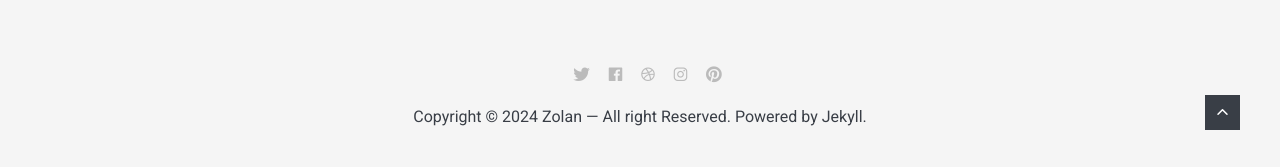
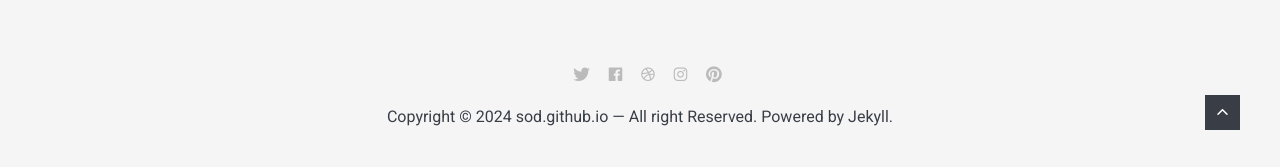
Before and after one commit to sulongwoo/sod.github.io, a Jekyll site: the page built from index.html, in a window 1280 px wide and 900 px high, scrolled down 2480 px. Shown: the part 730-897 px from the top of the window. Built offline with Jekyll 4.4.1, drawn with Linux system fonts in a browser that asks for light colours; nearby versions of some CDN libraries; the list of posts is cut into pages by our own code.

Commit message:
Update settings.yml

```diff
--- a/_data/settings.yml
+++ b/_data/settings.yml
@@ -1,8 +1,8 @@
 #-------------------------------
 # General Site Settings
-title: Zolan
+title: sod.github.io
 logo: logo.svg # You can add own logo.
-description: Zolan is modern minimal theme for Jekyll
+description: sod.github.io is modern minimal theme for Jekyll
 
 
 #-------------------------------
```
